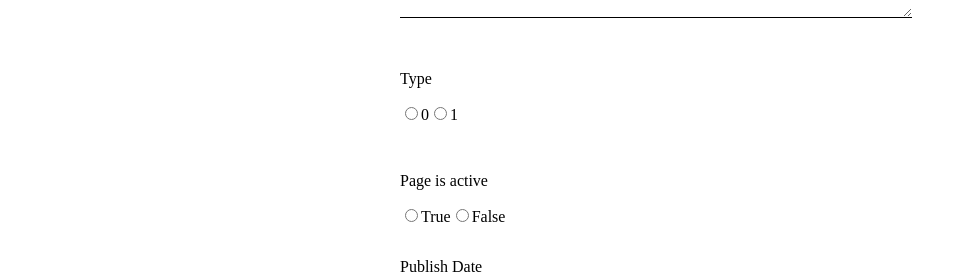
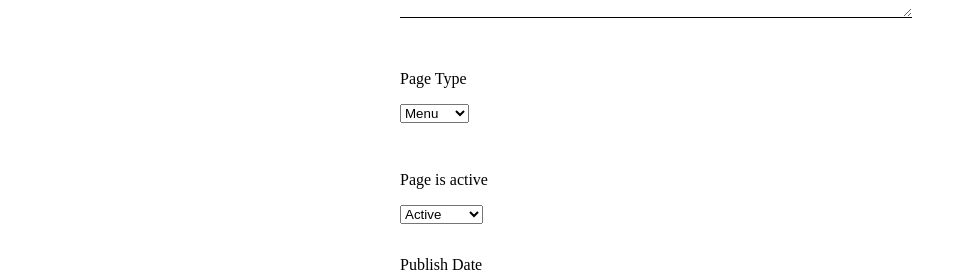
Before and after one commit to abregre/ordereze-project, a React (Create React App) app: page / in a window 1280 px wide. Shown: the part 257-532 px from the top of the page, without its empty margins (0-967 px from the left). Built offline with nearby package versions, Linux system fonts and the light colour scheme; no server answers.

Commit message:
Form changes

```diff
--- a/src/components/AddPageForm.js
+++ b/src/components/AddPageForm.js
@@ -8,11 +8,12 @@ class AddPageForm extends Component {
     this.state = {
       title: '',
       description: '',
-      type: null,
-      isActive: null,
+      type: 0,
+      isActive: '',
       datePublished: null,
     };
   }
+  // Form inputs events
   handleTitleChange = (e) => {
     this.setState({ title: e.target.value });
   };
@@ -20,15 +21,19 @@ class AddPageForm extends Component {
     this.setState({ description: e.target.value });
   };
   handleTypeChange = (e) => {
-    this.setState({ type: e.target.value });
+    this.setState({ type: parseInt(e.target.value) });
   };
   handleIsActiveChange = (e) => {
-    this.setState({ isActive: e.target.value });
+    let updatedValue = e.target.value;
+    if (updatedValue === 'true' || updatedValue === 'false') {
+      updatedValue = Boolean(updatedValue);
+    }
+    this.setState({ isActive: updatedValue });
   };
   handleDatePublishedChange = (e) => {
-    this.setState({ datePublished: e.target.value });
+    this.setState({ datePublished: new Date(e.target.value).toISOString() });
   };
-
+  //Submit Event
   handleSubmit = (e) => {
     e.preventDefault();
     const { title, description, type, isActive, datePublished } = this.state;
@@ -39,16 +44,15 @@ class AddPageForm extends Component {
       isActive,
       datePublished,
     };
-
-    axios
-      .post(`https://pagesmanagement.azurewebsites.net/Api/responsivePages`, {
-        page
-      })
-      .then((res) => {
-        console.log(res);
-        console.log(res.data);
-      })
-      .catch(err=>console.log(err))
+    console.log(page);
+    axios.post(
+      `https://pagesmanagement.azurewebsites.net/Api/responsivePages`,
+      {
+        page,
+      }
+    )
+    .then(res=>console.log(res))
+    .catch(err=>console.error(err))
   };
 
   render() {
@@ -74,44 +78,27 @@ class AddPageForm extends Component {
             />
           </div>
           <div className='form-group'>
-            <p>Type</p>
-            <input
-              type='radio'
+            <p>Page Type</p>
+            <select
               name='type'
-              id='type0'
-              value='0'
-              checked={this.state.type === '0'}
-              onChange={this.handleTypeChange}
-            />
-            <label htmlFor='type0'>0</label>
-            <input
-              type='radio'
-              name='type'
-              id='type1'
-              value='1'
-              checked={this.state.type === '1'}
-              onChange={this.handleTypeChange}
-            />
-            <label htmlFor='type1'>1</label>
+              id='type'
+              value={this.state.value}
+              onChange={this.handleTypeChange}>
+              <option value='0'>Menu</option>
+              <option value='1'>Events</option>
+              <option value='2'>Content</option>
+            </select>
           </div>
           <div className='form-group'>
             <p>Page is active</p>
-            <input
-              type='radio'
+            <select
               name='isActive'
-              id='active'
-              checked={this.state.type === 'true'}
-              onChange={this.handleIsActiveChange}
-            />
-            <label htmlFor='active'>True</label>
-            <input
-              type='radio'
-              name='isActive'
-              id='notActive'
-              checked={this.state.type === 'false'}
-              onChange={this.handleIsActiveChange}
-            />
-            <label htmlFor='notActive'>False</label>
+              id='isActive'
+              value={this.state.value}
+              onChange={this.handleIsActiveChange}>
+              <option value='true'>Active</option>
+              <option value='false'>Not Active</option>
+            </select>
           </div>
           <div className='form-group'>
             <label htmlFor='datePublished'>Publish Date</label>
```
Also changed, not shown: 1 other file (tests, documents, lock files or other folders).
